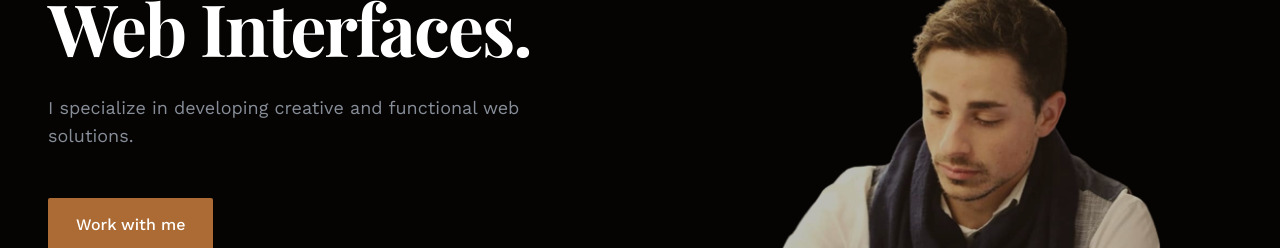
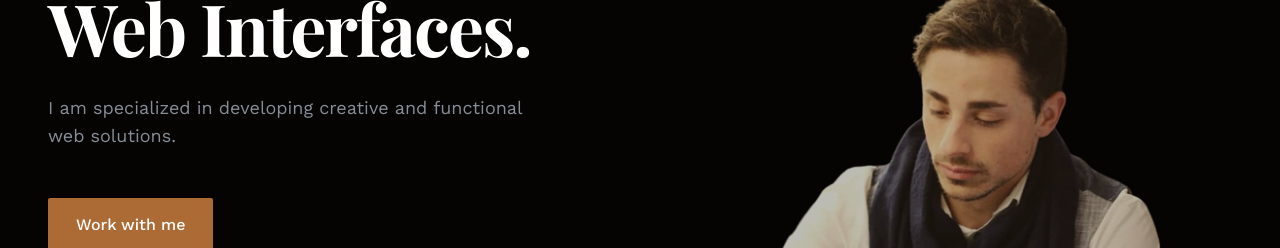
Before and after one commit to mattiacaprioli/portfolio-website-2024, a React (Create React App) app: page / in a window 1280 px wide. Shown: the part 326-574 px from the top of the page. Built offline with nearby package versions, Linux system fonts and the light colour scheme; a web font is replaced by a local one.

Commit message:
sistemato testi

```diff
--- a/src/components/Hero.js
+++ b/src/components/Hero.js
@@ -14,7 +14,7 @@ const Hero = () => {
             <p className='text-lg text-accent mb-[22px]'>Hi, I'm Mattia</p>
             <h1 className='text-4xl leading-[44px] md:text-5xl md:leading-tight lg:text-7xl lg:leading-[1.2] font-bold md:tracking-[-2px]'>I build & Design <br /> Web Interfaces.</h1>
             <p className='pt-4 pb-8 md:pt-6 md:pb-12 max-w-[480px] text-lg text-center lg:text-left'>
-            I specialize in developing creative and functional web solutions.
+            I am specialized in developing creative and functional web solutions.
             </p>
             <Link to="contact" spy={true} smooth={true} duration={500} className='btn btn-md bg-accent hover:bg-accent-hover md:btn-lg transition-all'>
               Work with me
--- a/src/data.js
+++ b/src/data.js
@@ -177,13 +177,13 @@ export const services = [
     icon: <FiSettings />,
     name: 'Web Development',
     description:
-      'Building robust and efficient web solutions that bring your ideas to life.',
+      'Build a robust and efficient web solutions that bring your ideas to life.',
   },
   {
     icon: <FiPenTool />,
     name: 'Branding',
     description:
-      'Creating unique and impactful brand identities to make your business stand out.',
+      'Create an unique and impactful brand identities to make your business stand out.',
   },
   {
     icon: <FiTag />,
```
